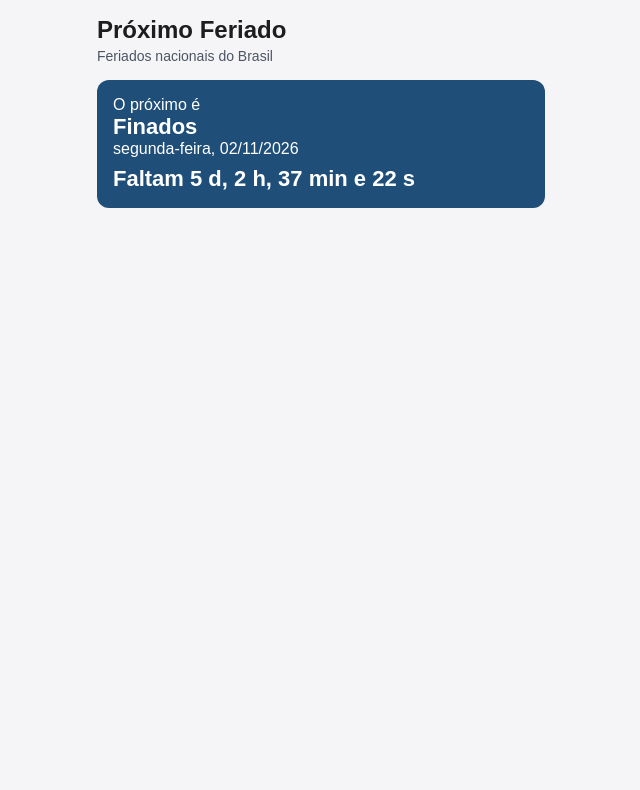
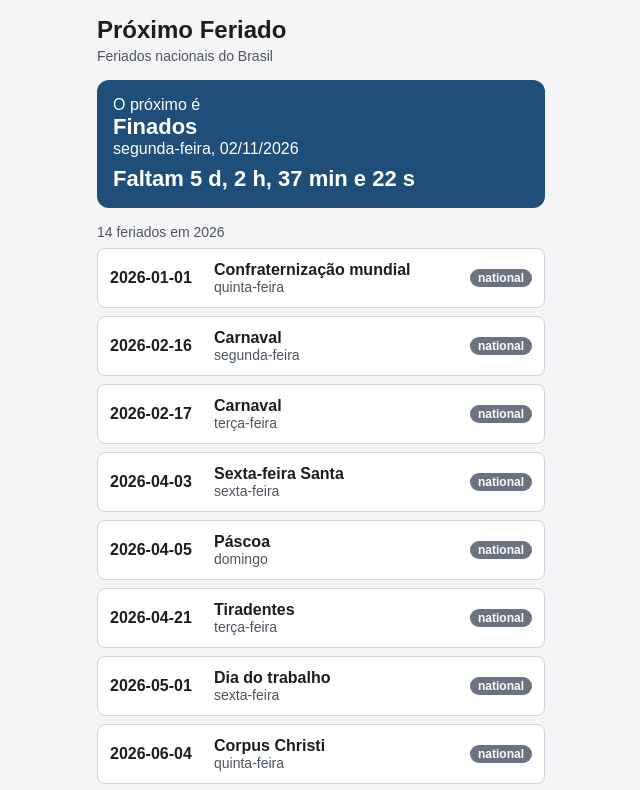
Before and after one commit to rafaelcpalhano-blip/03-feriados, a React (Vite) app: page / in a window 1280 px wide. Shown: the top 790 px of the page, without its empty margins (319-959 px from the left). Built offline with nearby package versions, Linux system fonts and the light colour scheme.

Commit message:
feat: implement holiday list component with styling and data integration

```diff
--- a/src/App.css
+++ b/src/App.css
@@ -33,3 +33,69 @@
   font-weight: bold;
 }
 /* FINAL PROXIMO FERIADO */
+
+/* INICIO DA LISTA DE FERIADO */
+.holiday-card {
+  display: flex;
+  align-items: center;
+  gap: 12px;
+  padding: 12px;
+  border: 1px solid #d1d5db;
+  border-radius: 8px;
+  background-color: #ffffff;
+}
+
+.holiday-date {
+  min-width: 92px;
+  font-weight: bold;
+}
+
+.holiday-info {
+  flex: 1;
+}
+
+.holiday-info h2 {
+  font-size: 16px;
+}
+
+.holiday-info p {
+  font-size: 14px;
+  color: #4b5563;
+}
+
+.tag {
+  padding: 2px 8px;
+  border-radius: 999px;
+  font-size: 12px;
+  font-weight: bold;
+  color: #ffffff;
+}
+
+.long-weekend {
+  background-color: #1e7d32;
+}
+
+.weekend {
+  background-color: #6b7280;
+}
+
+.holiday-card.past {
+  color: #6b7280;
+}
+
+.bridge {
+  background-color: #9a3412;
+}
+/* FINAL DA LISTA DE FERIADO */
+
+.holiday-list {
+  display: flex;
+  flex-direction: column;
+  gap: 8px;
+}
+
+.count {
+  margin-bottom: 8px;
+  font-size: 14px;
+  color: #4b5563;
+}
--- a/src/App.jsx
+++ b/src/App.jsx
@@ -1,10 +1,11 @@
 import './App.css'
+import holidays from './data/holidays'
 
 function App() {
 
   return (
 
-    <main>
+    <>
       <header className='header'>
          <h1>Próximo Feriado</h1>
          <p>Feriados nacionais do Brasil</p>
@@ -16,7 +17,27 @@ function App() {
         <h2 className='countdown'>Faltam 5 d, 2 h, 37 min e 22 s</h2>
       </section>
 
-    </main>
+      <p className='count'>14 feriados em 2026</p>
+
+     <main className='holiday-list'>
+
+
+        {holidays.map((item) => (
+              <article key={item.date} className='holiday-card'>
+            <p className='holiday-date'>{item.date}</p>
+
+            <div className='holiday-info'>
+              <h2>{item.name}</h2>
+              <p>{item.weekday}</p>
+            </div>
+
+
+            <span className='tag weekend'>{item.type}</span>
+            </article>
+          ))}
+
+     </main>
+    </>
   )
 }
 
--- /dev/null
+++ b/src/data/holidays.js
@@ -0,0 +1,83 @@
+const holidays = [
+  {
+    date: "2026-01-01",
+    name: "Confraternização mundial",
+    type: "national",
+    weekday: "quinta-feira",
+  },
+  {
+    date: "2026-02-16",
+    name: "Carnaval",
+    type: "national",
+    weekday: "segunda-feira",
+  },
+  {
+    date: "2026-02-17",
+    name: "Carnaval",
+    type: "national",
+    weekday: "terça-feira",
+  },
+  {
+    date: "2026-04-03",
+    name: "Sexta-feira Santa",
+    type: "national",
+    weekday: "sexta-feira",
+  },
+  { date: "2026-04-05", name: "Páscoa", type: "national", weekday: "domingo" },
+  {
+    date: "2026-04-21",
+    name: "Tiradentes",
+    type: "national",
+    weekday: "terça-feira",
+  },
+  {
+    date: "2026-05-01",
+    name: "Dia do trabalho",
+    type: "national",
+    weekday: "sexta-feira",
+  },
+  {
+    date: "2026-06-04",
+    name: "Corpus Christi",
+    type: "national",
+    weekday: "quinta-feira",
+  },
+  {
+    date: "2026-09-07",
+    name: "Independência do Brasil",
+    type: "national",
+    weekday: "segunda-feira",
+  },
+  {
+    date: "2026-10-12",
+    name: "Nossa Senhora Aparecida",
+    type: "national",
+    weekday: "segunda-feira",
+  },
+  {
+    date: "2026-11-02",
+    name: "Finados",
+    type: "national",
+    weekday: "segunda-feira",
+  },
+  {
+    date: "2026-11-15",
+    name: "Proclamação da República",
+    type: "national",
+    weekday: "domingo",
+  },
+  {
+    date: "2026-11-20",
+    name: "Dia da consciência negra",
+    type: "national",
+    weekday: "sexta-feira",
+  },
+  {
+    date: "2026-12-25",
+    name: "Natal",
+    type: "national",
+    weekday: "sexta-feira",
+  },
+];
+
+export default holidays;
```
